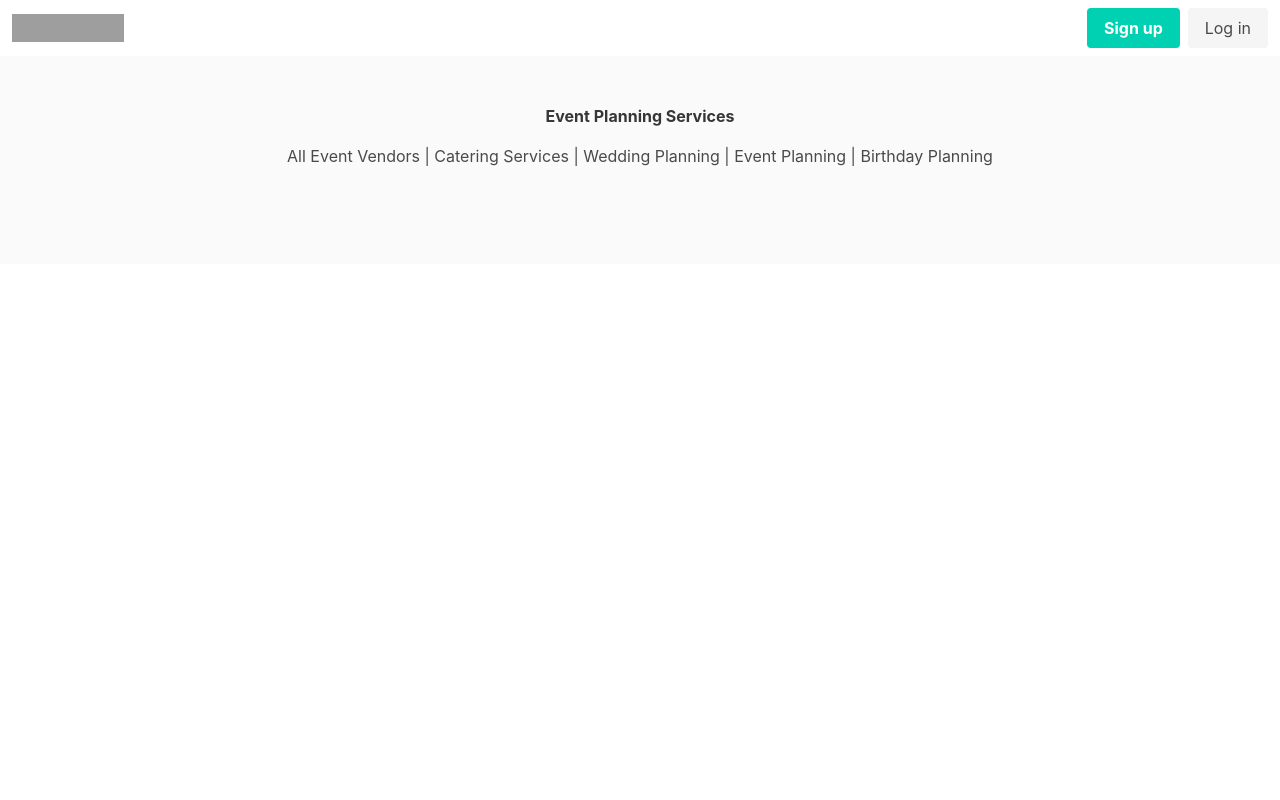
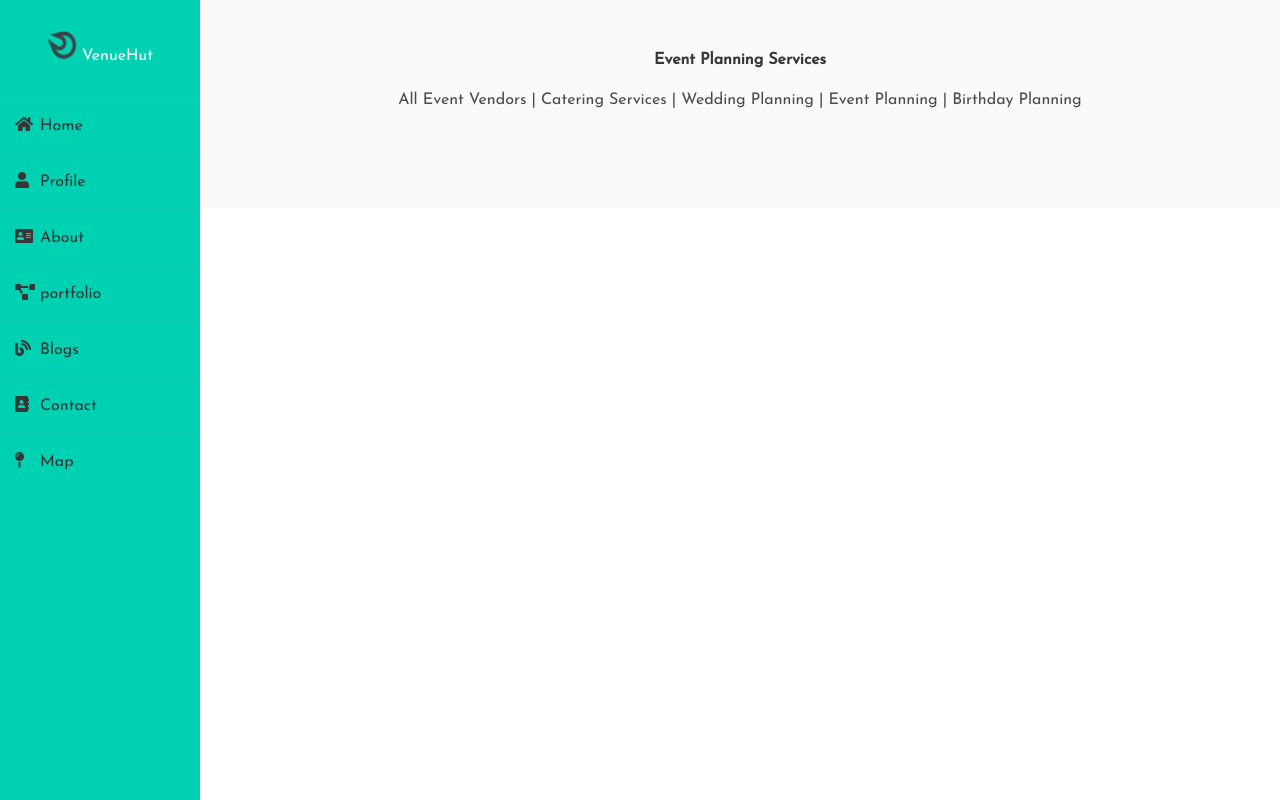
Before and after one commit to ankitchoudhary-vcf/VenueHut, a PHP site: page / in a window 1280 px wide. Run offline with PHP 8.4, Linux system fonts and the light colour scheme; some libraries are stand-ins or nearby versions; grey boxes are pictures that could not be loaded.

Commit message:
Updated Navbar

```diff
--- /dev/null
+++ b/Admin/assets/css/style.css
@@ -0,0 +1,111 @@
+@import url('https://fonts.googleapis.com/css?family=Josefin+Sans&display=swap');
+
+*{
+  margin: 0;
+  padding: 0;
+  box-sizing: border-box;
+  list-style: none;
+  text-decoration: none;
+  font-family: 'Josefin Sans', sans-serif;
+}
+
+body{
+   background-color: #f3f5f9;
+}
+
+.wrapper{
+  display: flex;
+  position: relative;
+}
+
+.wrapper .sidebar{
+  width: 200px;
+  height: 100%;
+  background: #00d1b2;
+  padding: 30px 0px;
+  position: fixed;
+}
+
+.wrapper .sidebar h2{
+  color: #fff;
+  text-align: center;
+  margin-bottom: 30px;
+}
+.wrapper .sidebar img{
+    width:30px;
+    height:30px;
+    /* float:left; */
+  }
+
+.wrapper .sidebar ul li{
+  padding: 15px;
+  border-bottom: 1px solid #bdb8d7;
+  border-bottom: 1px solid rgba(0,0,0,0.05);
+  border-top: 1px solid rgba(255,255,255,0.05);
+}
+
+.wrapper .sidebar ul li a{
+  color: #363636;
+  display: block;
+}
+
+.wrapper .sidebar ul li a .fas{
+  width: 25px;
+}
+
+.wrapper .sidebar ul li:hover{
+  background-color: #594f8d;
+}
+
+.wrapper .sidebar ul li:hover a{
+  color: #fff;
+}
+
+.wrapper .sidebar .social_media{
+  position: absolute;
+  bottom: 0;
+  left: 50%;
+  transform: translateX(-50%);
+  display: flex;
+}
+
+.wrapper .sidebar .social_media a{
+  display: block;
+  width: 40px;
+  background: #00d1b2;
+  height: 40px;
+  line-height: 45px;
+  text-align: center;
+  margin: 0 5px;
+  color: #bdb8d7;
+  border-top-left-radius: 5px;
+  border-top-right-radius: 5px;
+}
+
+.wrapper .main_content{
+  width: 100%;
+  margin-left: 200px;
+}
+
+.wrapper .main_content .header{
+  padding: 20px;
+  background: #fff;
+  color: #717171;
+  border-bottom: 1px solid #e0e4e8;
+}
+
+.wrapper .main_content .info{
+  margin: 20px;
+  color: #717171;
+  line-height: 25px;
+}
+
+.wrapper .main_content .info div{
+  margin-bottom: 20px;
+}
+
+@media (max-height: 500px){
+  .social_media{
+    display: none !important;
+  }
+}
--- a/Admin/index.php
+++ b/Admin/index.php
@@ -1,30 +1,39 @@
 <!DOCTYPE html>
 <html lang="en">
+
 <head>
     <meta charset="UTF-8">
     <meta http-equiv="X-UA-Compatible" content="IE=edge">
     <meta name="viewport" content="width=device-width, initial-scale=1.0">
     <title>venueHut</title>
     <link rel="stylesheet" href="https://cdn.jsdelivr.net/npm/bulma@0.9.2/css/bulma.min.css">
+    <link rel="stylesheet" href="./assets/css/style.css">
     <link rel="stylesheet" href="https://pro.fontawesome.com/releases/v5.10.0/css/all.css" integrity="sha384-AYmEC3Yw5cVb3ZcuHtOA93w35dYTsvhLPVnYs9eStHfGJvOvKxVfELGroGkvsg+p" crossorigin="anonymous" />
 </head>
+
 <body>
+    <div class="wrapper">
         <!-- Navbar section -->
-<div class="container-fluid">
         <?php
         include('navbar.php');
         ?>
-</div>
         <!-- End navbar section -->
 
 
 
         <!-- footer section -->
-<div class="container-fluid">
+        <div class="main_content">
             <?php
             include('footer.php');
             ?>
         </div>
         <!-- End footer section -->
+    </div>
+
+
+
+
+
 </body>
+
 </html>
--- a/Admin/navbar.php
+++ b/Admin/navbar.php
@@ -1,29 +1,12 @@
-<nav class="navbar" role="navigation" aria-label="main navigation">
-  <div class="navbar-brand">
-    <a class="navbar-item" href="https://bulma.io">
-      <img src="https://bulma.io/images/bulma-logo.png" width="112" height="28">
-    </a>
-
-    <a role="button" class="navbar-burger" aria-label="menu" aria-expanded="false" data-target="navbarBasicExample">
-      <span aria-hidden="true"></span>
-      <span aria-hidden="true"></span>
-      <span aria-hidden="true"></span>
-    </a>
-  </div>
-
-  <div id="navbarBasicExample" class="navbar-menu">
-
-    <div class="navbar-end">
-      <div class="navbar-item">
-        <div class="buttons">
-          <a class="button is-primary">
-            <strong>Sign up</strong>
-          </a>
-          <a class="button is-light">
-            Log in
-          </a>
-        </div>
-      </div>
-    </div>
-  </div>
-</nav>
+<div class="sidebar">
+  <h2><img src="./assets/image/favicon.png"> VenueHut</h2>
+  <ul>
+    <li><a href="#"><i class="fas fa-home"></i>Home</a></li>
+    <li><a href="#"><i class="fas fa-user"></i>Profile</a></li>
+    <li><a href="#"><i class="fas fa-address-card"></i>About</a></li>
+    <li><a href="#"><i class="fas fa-project-diagram"></i>portfolio</a></li>
+    <li><a href="#"><i class="fas fa-blog"></i>Blogs</a></li>
+    <li><a href="#"><i class="fas fa-address-book"></i>Contact</a></li>
+    <li><a href="#"><i class="fas fa-map-pin"></i>Map</a></li>
+  </ul>
+</div>
```
Also changed, not shown: Admin/assets/image/favicon.jpg (added), Admin/assets/image/favicon.png (added), Admin/assets/image/favicon.svg (added). Lines whose indentation alone changed are shown as unchanged.
